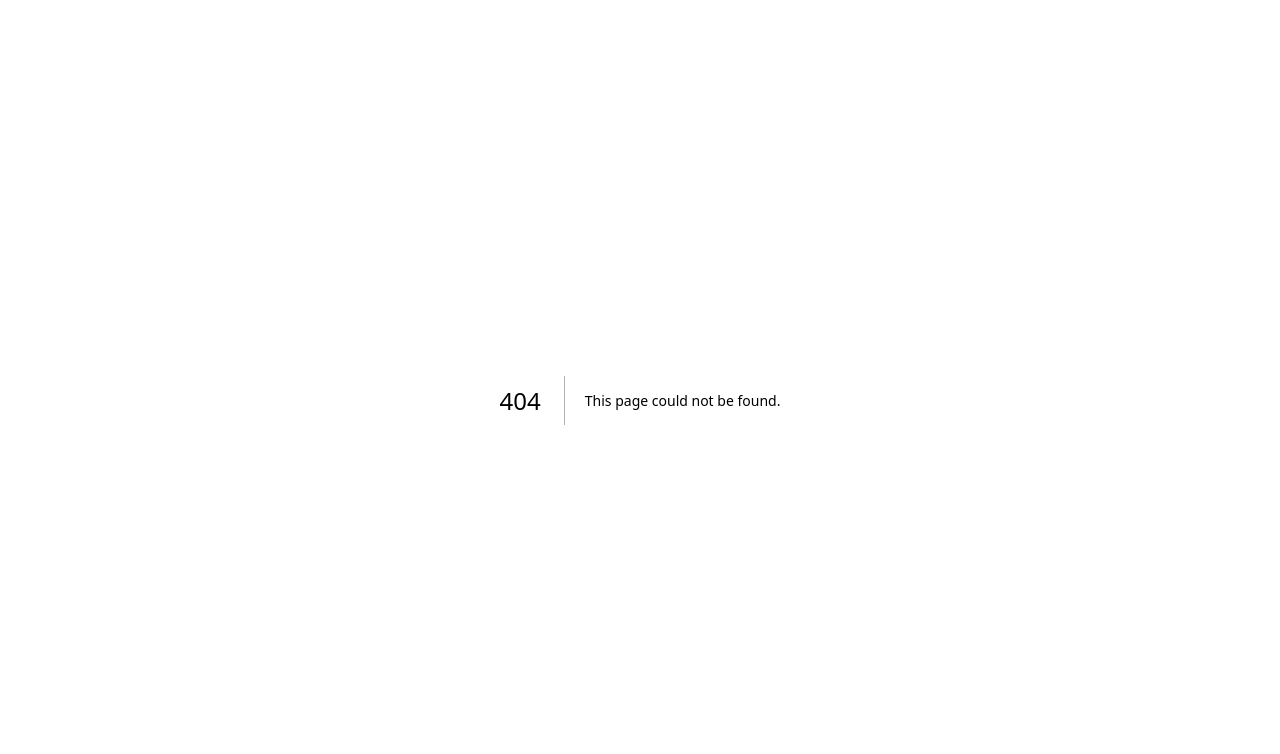
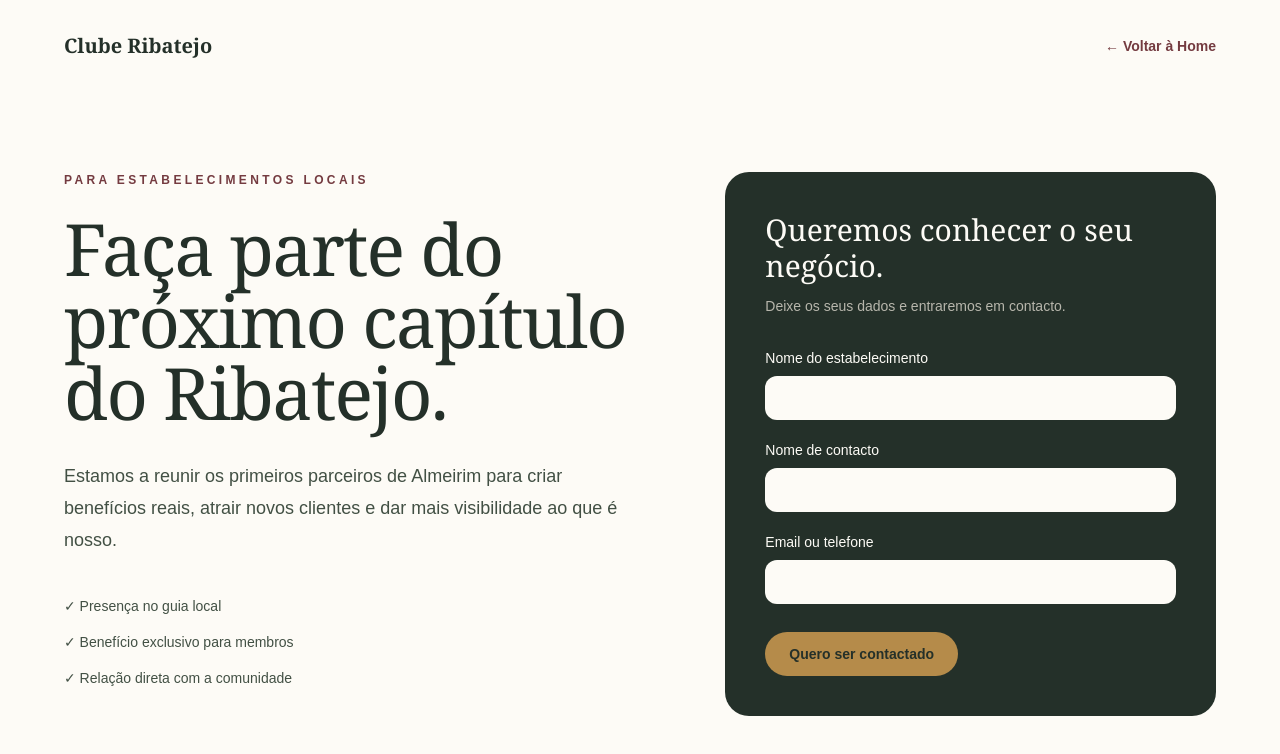
Before and after one commit to Maxwellsan91/ClubeDaqui, a Next.js app in the folder apps/web/: page /parceiros in a window 1280 px wide. Before the commit this address had no page. Shown: the top 754 px of the page. Built offline with nearby package versions, Linux system fonts and the light colour scheme.

Commit message:
feat: add partner recruitment page

```diff
--- a/apps/web/src/app/page.tsx
+++ b/apps/web/src/app/page.tsx
@@ -1,3 +1,5 @@
+import Link from "next/link";
+
 const categories = [
   ["01", "Comer", "Restaurantes, cafés e sabores locais"],
   ["02", "Dormir", "Alojamentos para ficar e descansar"],
@@ -17,9 +19,12 @@ export default function HomePage() {
         <p className="font-display text-xl font-semibold tracking-tight text-olive-900">
           Clube Ribatejo
         </p>
-        <button className="hover:text-cream-50 rounded-full border border-olive-900/20 px-5 py-2 text-sm font-semibold text-olive-900 transition hover:bg-olive-900">
+        <Link
+          href="/parceiros"
+          className="hover:text-cream-50 rounded-full border border-olive-900/20 px-5 py-2 text-sm font-semibold text-olive-900 transition hover:bg-olive-900"
+        >
           Quero ser parceiro
-        </button>
+        </Link>
       </header>
       <section className="relative mx-auto max-w-7xl px-6 pt-16 pb-20 sm:px-10 lg:px-16 lg:pt-24 lg:pb-28">
         <div
@@ -117,4 +122,3 @@ export default function HomePage() {
     </main>
   );
 }
-import Link from "next/link";
--- /dev/null
+++ b/apps/web/src/app/parceiros/page.tsx
@@ -0,0 +1,74 @@
+import Link from "next/link";
+
+export default function PartnersPage() {
+  return (
+    <main className="min-h-screen px-6 py-8 sm:px-10 lg:px-16">
+      <header className="mx-auto flex max-w-7xl items-center justify-between">
+        <Link
+          href="/"
+          className="font-display text-xl font-semibold text-olive-900"
+        >
+          Clube Ribatejo
+        </Link>
+        <Link href="/" className="text-wine-700 text-sm font-semibold">
+          ← Voltar à Home
+        </Link>
+      </header>
+      <section className="mx-auto grid max-w-7xl gap-12 py-20 lg:grid-cols-[1fr_0.8fr] lg:py-28">
+        <div>
+          <p className="text-wine-700 text-xs font-semibold tracking-[0.28em] uppercase">
+            Para estabelecimentos locais
+          </p>
+          <h1 className="font-display mt-6 text-5xl tracking-tight text-olive-900 sm:text-7xl">
+            Faça parte do próximo capítulo do Ribatejo.
+          </h1>
+          <p className="mt-8 max-w-xl text-lg leading-8 text-olive-700">
+            Estamos a reunir os primeiros parceiros de Almeirim para criar
+            benefícios reais, atrair novos clientes e dar mais visibilidade ao
+            que é nosso.
+          </p>
+          <div className="mt-10 space-y-4 text-sm text-olive-700">
+            <p>✓ Presença no guia local</p>
+            <p>✓ Benefício exclusivo para membros</p>
+            <p>✓ Relação direta com a comunidade</p>
+          </div>
+        </div>
+        <form className="text-cream-50 rounded-3xl bg-olive-900 p-8 sm:p-10">
+          <h2 className="font-display text-3xl">
+            Queremos conhecer o seu negócio.
+          </h2>
+          <p className="text-cream-100/70 mt-3 text-sm">
+            Deixe os seus dados e entraremos em contacto.
+          </p>
+          <label className="mt-8 block text-sm">
+            Nome do estabelecimento
+            <input
+              className="bg-cream-50 mt-2 w-full rounded-xl px-4 py-3 text-olive-900 outline-none"
+              required
+            />
+          </label>
+          <label className="mt-5 block text-sm">
+            Nome de contacto
+            <input
+              className="bg-cream-50 mt-2 w-full rounded-xl px-4 py-3 text-olive-900 outline-none"
+              required
+            />
+          </label>
+          <label className="mt-5 block text-sm">
+            Email ou telefone
+            <input
+              className="bg-cream-50 mt-2 w-full rounded-xl px-4 py-3 text-olive-900 outline-none"
+              required
+            />
+          </label>
+          <button
+            type="submit"
+            className="bg-gold-500 mt-7 rounded-full px-6 py-3 text-sm font-semibold text-olive-900"
+          >
+            Quero ser contactado
+          </button>
+        </form>
+      </section>
+    </main>
+  );
+}
```
